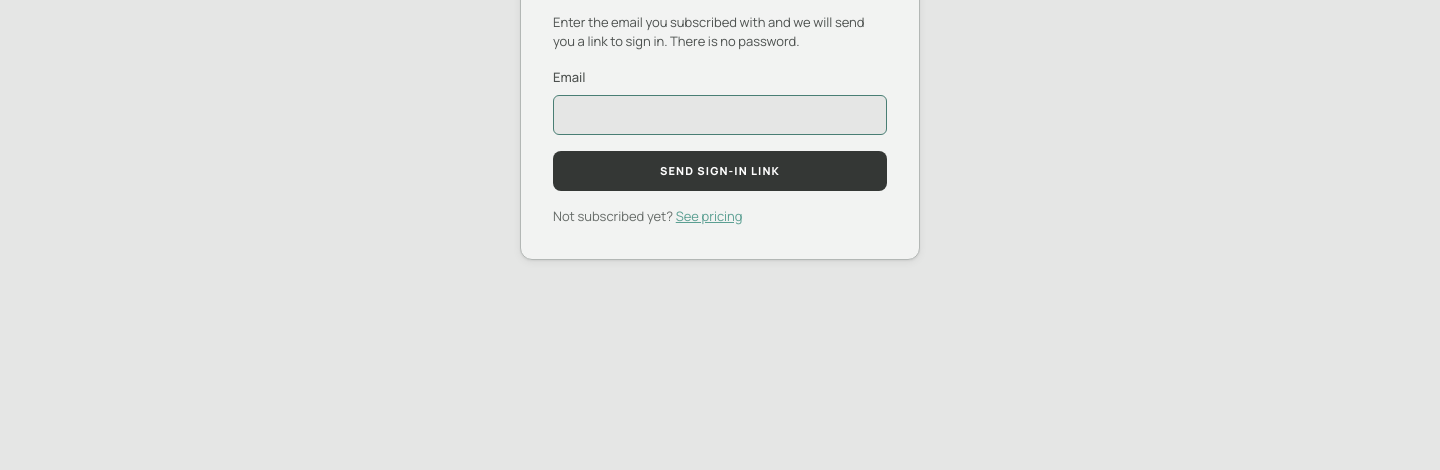
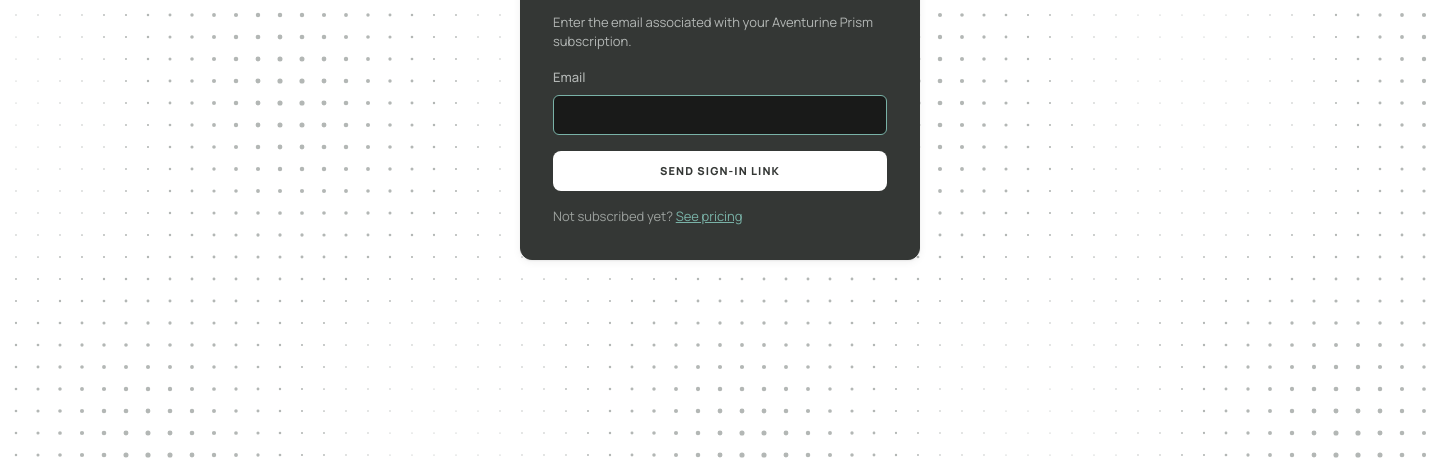
Before and after one commit to aventurine-app/aventurine-prism, an Electron app: page pages/auth/login.html in a window 1440 px wide. Shown: the part 330-800 px from the top of the page. Drawn offline with nearby package versions, Linux system fonts and the light colour scheme; files that its build step writes are made by us from their sources.

Commit message:
login update

```diff
--- a/pages/auth/login.html
+++ b/pages/auth/login.html
@@ -7,11 +7,12 @@
     <link rel="stylesheet" href="/static/css/auth.css">
 </head>
 <body>
-    <main class="auth-page">
+    <main class="auth-page auth-page-login">
+        <canvas class="dot-wave" aria-hidden="true"></canvas>
         <section class="auth-card" aria-labelledby="auth-title">
             <img class="auth-logo" src="/static/icons/logo/logo.svg" alt="" width="40" height="40">
             <h1 class="auth-title" id="auth-title">Sign in to Prism</h1>
-            <p class="auth-note">Enter the email you subscribed with and we will send you a link to sign in. There is no password.</p>
+            <p class="auth-note">Enter the email associated with your Aventurine Prism subscription.</p>
 
             <form class="auth-form" id="login-form" novalidate>
                 <label class="auth-label" for="email">Email</label>
@@ -27,5 +28,6 @@
     </main>
     <script src="/static/js/auth/common.js"></script>
     <script src="/static/js/auth/login.js"></script>
+    <script src="/static/js/auth/dot-wave.js"></script>
 </body>
 </html>
--- a/static/css/auth.css
+++ b/static/css/auth.css
@@ -71,3 +71,50 @@
 }
 .auth-foot a { color: var(--accent-primary); }
 .auth-foot a:focus-visible { outline: 2px solid var(--accent-ring); outline-offset: 2px; border-radius: 2px; }
+
+/* ─── The sign-in page (login.html) ───────────────────────────────────────────
+   White in either theme, under the website's dot wave (js/auth/dot-wave.js)
+   in light grey. The card is charcoal and takes the dark theme's tokens, so
+   its text, field and link read on it; its one action is white with charcoal
+   letters. The page isolates, so the canvas at z-index -1 sits over the
+   page's white and under the card. */
+.auth-page-login {
+    position: relative;
+    isolation: isolate;
+    background: #fff;
+}
+.auth-page-login .dot-wave {
+    position: absolute;
+    inset: 0;
+    z-index: -1;
+    display: block;
+    width: 100%;
+    height: 100%;
+    color: var(--color-base-300);
+    pointer-events: none;
+}
+
+.auth-page-login .auth-card {
+    color-scheme: dark;
+    --text-primary:   var(--color-base-100);
+    --text-secondary: var(--color-base-300);
+    --text-tertiary:  var(--color-base-400);
+    --surface2:       var(--color-base-900);
+    --border:         var(--stroke-medium);
+    --accent-primary: var(--color-accent-400);
+    --accent-ring:    var(--color-accent-400);
+    --frost-caret:    rgba(255, 255, 255, 0.80);
+    --stroke-medium:  rgba(255, 255, 255, 0.20);
+    background: var(--color-base-800);
+    border-color: var(--color-base-800);
+    color: var(--text-primary);
+}
+/* the light end of the red, as --accent-negative is too dark on charcoal */
+.auth-page-login .auth-error { color: color-mix(in srgb, var(--accent-negative) 60%, #fff); }
+
+.auth-page-login .button-primary {
+    background: #fff;
+    color: var(--color-base-800);
+}
+.auth-page-login .button-primary:not(:disabled):hover  { background: var(--color-base-100); }
+.auth-page-login .button-primary:not(:disabled):active { background: var(--color-base-200); }
--- /dev/null
+++ b/static/js/auth/dot-wave.js
@@ -0,0 +1,103 @@
+'use strict';
+
+/* The sign-in page's ground (pages/auth/login.html): a square grid of light
+   grey dots on white that swell and shrink in a slow wave. A copy of the
+   website's home hero (aventurine-app.com, js/dot-wave.js); keep the two in
+   step. The dots never move; only their size changes, so the wave reads as
+   light rolling across a fixed matrix.
+
+   Two swells cross at an angle, each a sine travelling across the page, so
+   the crests bend and drift rather than marching in straight rows. A dot's
+   size is the two swells' weighted sum, squared, which keeps the troughs
+   broad and the crests narrow. The grid is centred on the page, so it keeps
+   its place at any width, and every dot's distance along each swell is
+   worked out once per resize; each frame only advances the time and redraws
+   every dot in one path. The colour is the canvas's CSS `color`
+   (static/css/auth.css).
+
+   It runs only while the canvas is on screen and the tab is in view; with
+   motion reduced it draws one still frame. */
+(() => {
+  const canvas = document.querySelector('canvas.dot-wave');
+  const ctx = canvas && canvas.getContext('2d');
+  if (!ctx) return;
+
+  const GAP = 22;                  // CSS px between dot centres
+  const R_MIN = 0.6;               // a dot's radius in a trough, CSS px
+  const R_MAX = 2.6;               // and on a crest
+  // direction of travel (radians, 0 is rightward, y runs down), wavelength in
+  // CSS px, seconds per wavelength, and share of the size; the shares sum to 1
+  const SWELLS = [
+    { angle: 0.35, length: 560, period: 10, weight: 0.65 },
+    { angle: -0.9, length: 380, period: 14, weight: 0.35 },
+  ];
+  const TAU = 2 * Math.PI;
+
+  let width = 0, height = 0, dpr = 1, count = 0, colour = '';
+  let xs, ys, phases;              // per dot; phases holds SWELLS.length values per dot
+
+  const layout = () => {
+    dpr = window.devicePixelRatio || 1;
+    width = canvas.clientWidth;
+    height = canvas.clientHeight;
+    canvas.width = Math.round(width * dpr);
+    canvas.height = Math.round(height * dpr);
+    colour = getComputedStyle(canvas).color;
+
+    // one more column and row than fit, centred, so the edges are always covered
+    const cols = Math.ceil(width / GAP) + 1, rows = Math.ceil(height / GAP) + 1;
+    const x0 = (width - (cols - 1) * GAP) / 2, y0 = (height - (rows - 1) * GAP) / 2;
+    count = cols * rows;
+    xs = new Float32Array(count);
+    ys = new Float32Array(count);
+    phases = new Float32Array(count * SWELLS.length);
+    for (let i = 0; i < count; i++) {
+      const x = x0 + (i % cols) * GAP, y = y0 + Math.floor(i / cols) * GAP;
+      xs[i] = x;
+      ys[i] = y;
+      SWELLS.forEach(({ angle, length }, s) => {
+        phases[i * SWELLS.length + s] = TAU * (x * Math.cos(angle) + y * Math.sin(angle)) / length;
+      });
+    }
+  };
+
+  const draw = t => {
+    const shifts = SWELLS.map(({ period }) => TAU * t / period);
+    ctx.setTransform(dpr, 0, 0, dpr, 0, 0);
+    ctx.clearRect(0, 0, width, height);
+    ctx.fillStyle = colour;
+    ctx.beginPath();
+    for (let i = 0; i < count; i++) {
+      let sum = 0;
+      for (let s = 0; s < SWELLS.length; s++) {
+        sum += SWELLS[s].weight * Math.sin(phases[i * SWELLS.length + s] - shifts[s]);
+      }
+      const v = (sum + 1) / 2;     // 0 in the deepest trough, 1 on the highest crest
+      const r = R_MIN + (R_MAX - R_MIN) * v * v;
+      ctx.moveTo(xs[i] + r, ys[i]);
+      ctx.arc(xs[i], ys[i], r, 0, TAU);
+    }
+    ctx.fill();
+  };
+
+  let t = 0, last = 0, raf = 0, visible = false;
+
+  // resizing a canvas clears it, so every resize redraws the current frame
+  new ResizeObserver(() => { layout(); draw(t); }).observe(canvas);
+
+  if (window.matchMedia('(prefers-reduced-motion: reduce)').matches) return;
+
+  const tick = now => {
+    t += last ? (now - last) / 1000 : 0;
+    last = now;
+    draw(t);
+    raf = requestAnimationFrame(tick);
+  };
+  const sync = () => {
+    const run = visible && !document.hidden;
+    if (run && !raf) { last = 0; raf = requestAnimationFrame(tick); }
+    else if (!run && raf) { cancelAnimationFrame(raf); raf = 0; }
+  };
+  new IntersectionObserver(es => { visible = es[es.length - 1].isIntersecting; sync(); }).observe(canvas);
+  document.addEventListener('visibilitychange', sync);
+})();
```
Also changed, not shown: test/build.test.js (+1 -1 lines).
